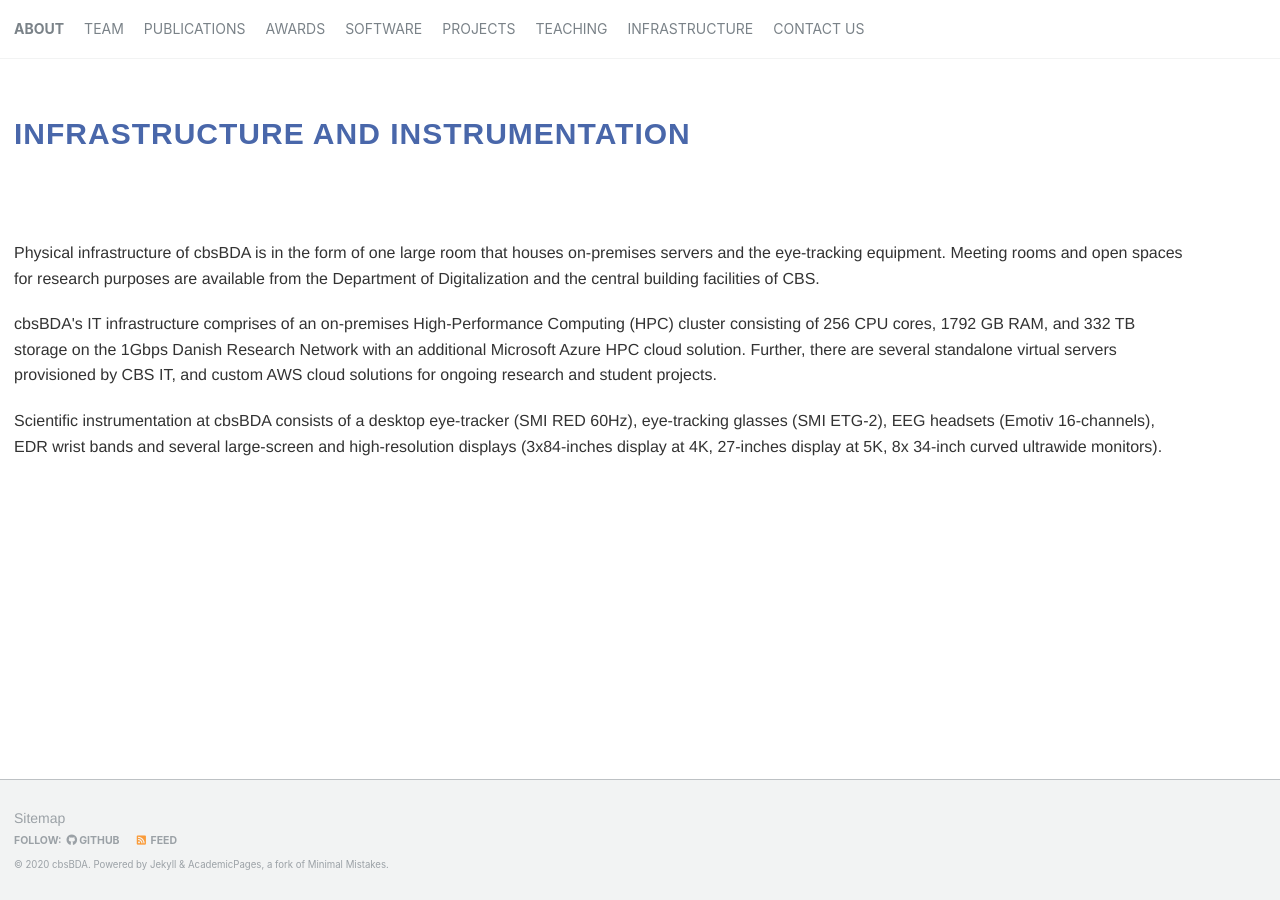
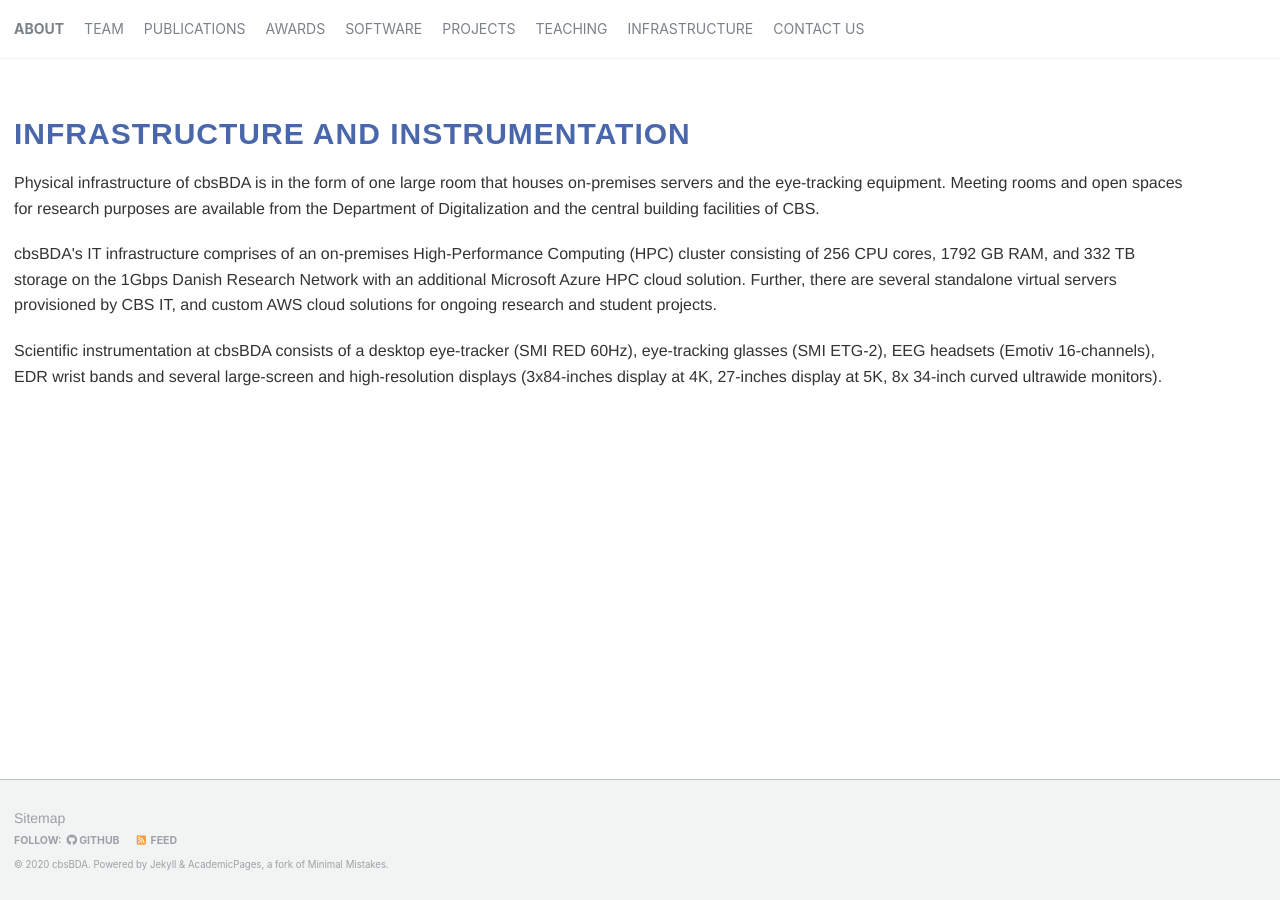
Before and after one commit to cbsBDA/cbsBDA-homepage, a Jekyll site: the page built from _pages/infrastructure.md, in a window 1280 px wide. Built offline with Jekyll 4.4.1, drawn with Linux system fonts in a browser that asks for light colours.

Commit message:
Update infrastructure.md

```diff
--- a/_pages/infrastructure.md
+++ b/_pages/infrastructure.md
@@ -14,7 +14,7 @@ author_profile: true
         <div class="col-lg-8 col-lg-offset-2 m-0">
           <div class="wow bounceInDown" data-wow-delay="0.4s">
             <div class="section-heading">
-              <h2 class="text-left">INFRASTRUCTURE AND INSTRUMENTATION</h2>
+              <h2 class="text-left m-0">INFRASTRUCTURE AND INSTRUMENTATION</h2>
             </div>
           </div>
         </div>
@@ -26,8 +26,6 @@ author_profile: true
       <div class="col-lg-2 col-lg-offset-5"> <br>
       </div>
     </div>
-    <br>
-    <br>
     <div class="row">
       <div class="col-xs-12 col-sm-12 col-md-12">
         <p>Physical infrastructure of cbsBDA is in the form of one large room that houses on-premises servers and the eye-tracking equipment. Meeting rooms and open spaces for research purposes are available from the Department of Digitalization and the central building facilities of CBS. </p>
```
